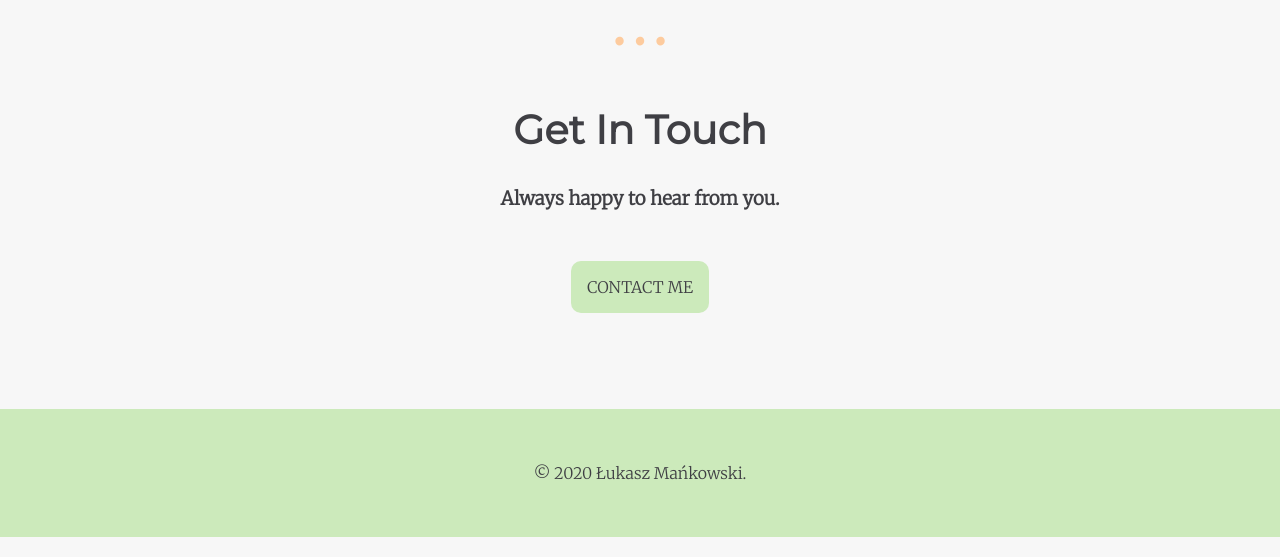
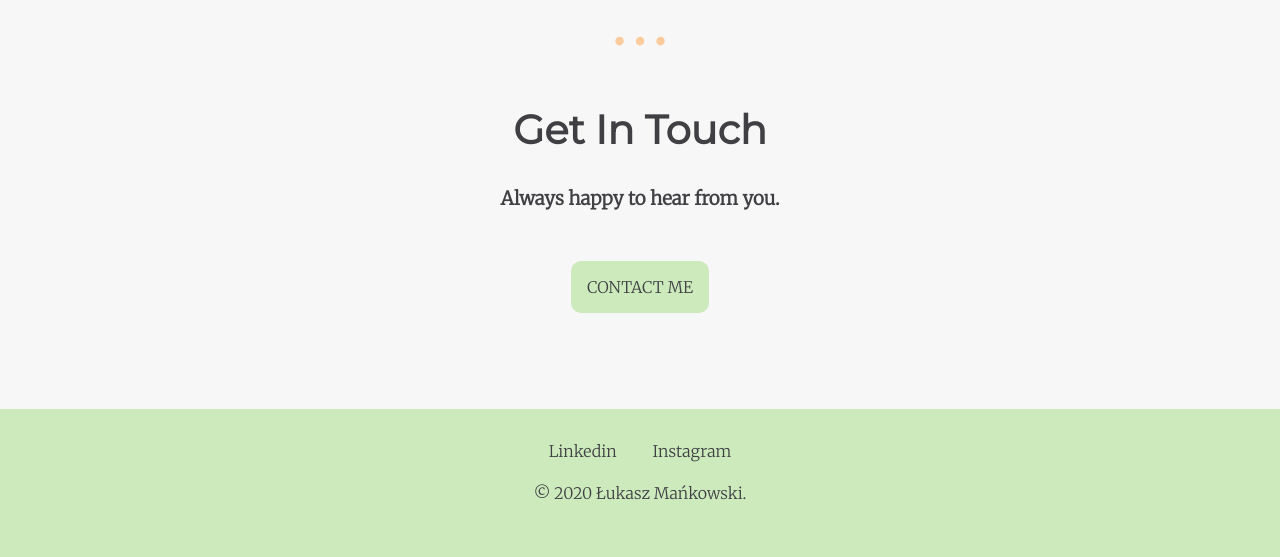
Before and after one commit to luk6man/cv, a plain HTML site: page index.html in a window 1280 px wide. Shown: the part 1674-2231 px from the top of the page. Drawn offline with Linux system fonts and the light colour scheme.

Commit message:
Add files via upload

```diff
--- a/css/styles.css
+++ b/css/styles.css
@@ -105,3 +105,14 @@ hr:before {
         padding: 2rem;
         background-color: #cceabb;
     }
+
+    .bottom-container a{
+        color: #3f3f44;
+        margin: 1rem;
+        font-family: 'Merriweather', serif;
+        text-decoration: none;
+    }
+
+    .bottom-container a:hover{
+        color: #FDCB9E;
+    }
--- a/index.html
+++ b/index.html
@@ -42,6 +42,8 @@
   </div>
 
   <div class="bottom-container">
+      <a href="https://www.linkedin.com/in/lukaszmankowski/">Linkedin</a>
+      <a href="https://www.instagram.com/luk6man/">Instagram</a>
     <p>© 2020 Łukasz Mańkowski.</p>
   </div>
 </body>
```
